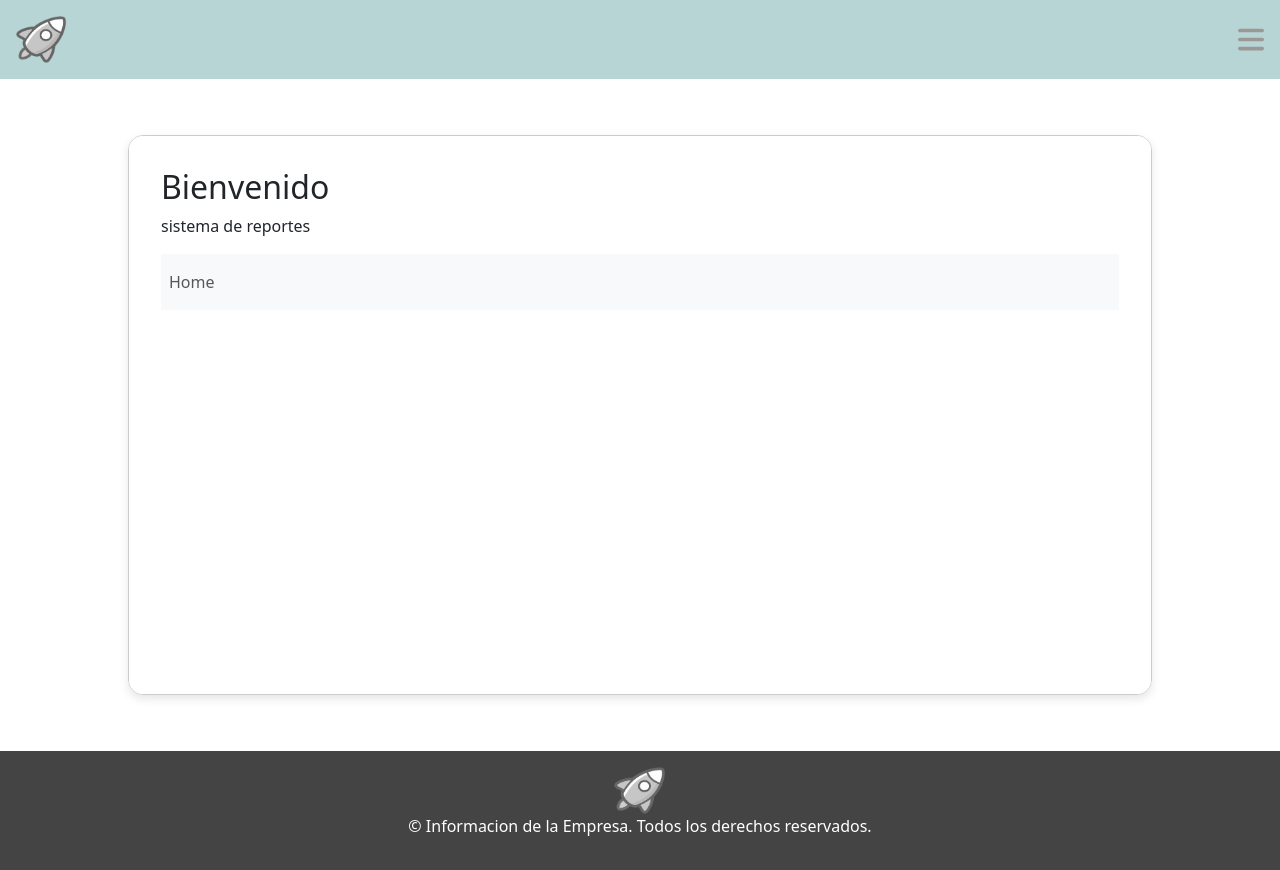
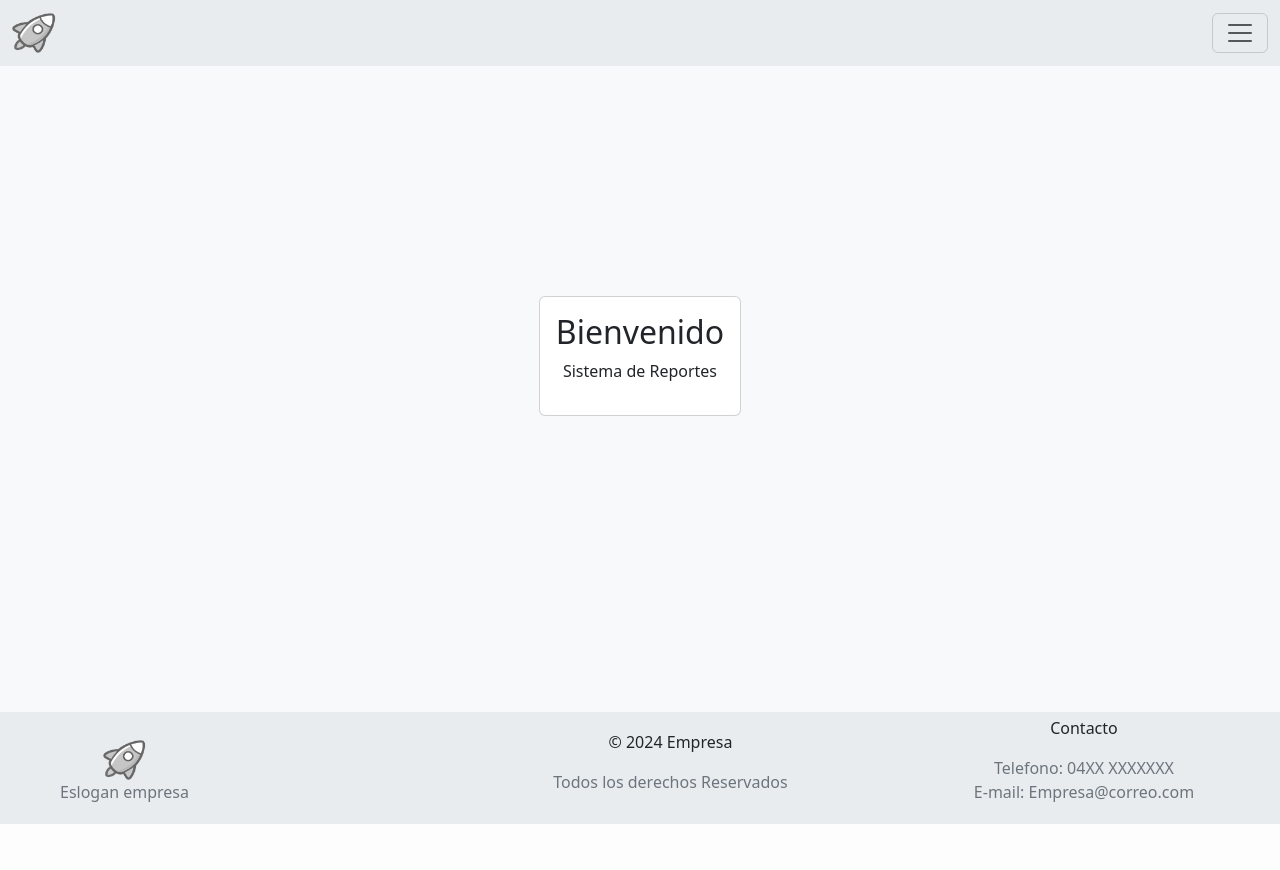
Before and after one commit to JuanKolman/Proyecto-Django, a Django app: page / in a window 1280 px wide. After the commit the page ends 824 px from the top, so only its background shows below. Run offline with Django 5.2, Linux system fonts and the light colour scheme; the visitor is signed in with stand-in values (Sample User, id 1).

Commit message:
first bootstrap templates

```diff
--- a/report/templates/home.html
+++ b/report/templates/home.html
@@ -3,22 +3,14 @@
 
 {% block content %}
 {{ error }}
-<div class="main-card">
-    <h2>Bienvenido</h2>
-    <div class="login-card">
-        <div>
-            <p>sistema de reportes</p>
+<div class="d-flex justify-content-center align-items-center">
+    <div class="card">
+        <div class="card-body">
+            <h2 class="card-title text-center">Bienvenido</h2>
+            <div>
+                <p class="text-center">Sistema de Reportes</p>
+            </div>
         </div>
-        <nav class="navbar navbar-expand-lg navbar-light bg-light">
-            <ul class="navbar-nav">
-                <li class="nav-item">
-                    <a class="nav-link" href="{% url 'home' %}">Home</a>
-                </li>
-
-            </ul>
-        </nav>
     </div>
-    <div class="col-md-10">
-   </div>
 </div>
 {% endblock content %}
--- a/report/templates/layouts/base.html
+++ b/report/templates/layouts/base.html
@@ -1,51 +1,101 @@
-{% load static %}
 <!DOCTYPE html>
-<html>
+<html lang="es">
 <head>
     <meta charset="UTF-8">
+    <meta name="viewport" content="width=device-width, initial-scale=1.0">
     <title>Centro de Reportes</title>
-    <link rel="stylesheet" href="{% static 'css/styles.css' %}">
+    <!-- Bootstrap CSS -->
     <link href="https://cdn.jsdelivr.net/npm/bootstrap@5.3.3/dist/css/bootstrap.min.css" rel="stylesheet" integrity="sha384-QWTKZyjpPEjISv5WaRU9OFeRpok6YctnYmDr5pNlyT2bRjXh0JMhjY6hW+ALEwIH" crossorigin="anonymous">
-    <script src="https://cdn.jsdelivr.net/npm/bootstrap@5.3.3/dist/js/bootstrap.bundle.min.js" integrity="sha384-YvpcrYf0tY3lHB60NNkmXc5s9fDVZLESaAA55NDzOxhy9GkcIdslK1eN7N6jIeHz" crossorigin="anonymous"></script>
+    {% load static %}
 
  </head>
+ <link rel="shortcut icon" type="image/x-icon" href="{% static 'logo3.png' %}">
  <body>
     <header>
-        <div class="logo">
-            <a href="{% url 'home' %}">
-                <img src="{% static 'img/logo.png' %}" alt="LOGO DE LA EMPRESA">
+        <nav class="navbar bg-body-secondary fixed-top">
+            <div class="container-fluid">
+                <a class="navbar-brand" href="#">
+                    <img src="{% static 'img/logo.png' %}" alt="Logo Empresa" height="40">
                 </a>
+                <button class="navbar-toggler" type="button" data-bs-toggle="offcanvas" data-bs-target="#offcanvasNavbar" aria-controls="offcanvasNavbar" aria-label="Toggle navigation">
+                <span class="navbar-toggler-icon"></span>
+                </button>
+                <div class="offcanvas offcanvas-end" tabindex="-1" id="offcanvasNavbar" aria-labelledby="offcanvasNavbarLabel">
+                    <div class="offcanvas-header">
+                  <h5 class="offcanvas-title" id="offcanvasNavbarLabel">Empresa</h5>
+                  <button type="button" class="btn-close" data-bs-dismiss="offcanvas" aria-label="Close"></button>
                 </div>
-        <div class="menu">
-            <img class="menu-button" src="{% static 'img/menu.svg' %}" alt="Menú" ">
-            <div class="menu-items" id="menu-items">
-                    {% if request.user.is_authenticated %}
-                    <button class="btn btn-info" onclick="location.href='{% url 'home' %}'">Home</button>
-                    <button class="btn btn-info" href="#">About</button>
-                    <button class="btn btn-info" href="#">Contact</button>
-                    <form method="POST" action="{% url 'signout' %}">
-                        {% csrf_token %}
-                        <button class="btn btn-danger" type="submit">Cerrar Sesión</button>
+                <div class="offcanvas-body">
+                  <ul class="navbar-nav justify-content-end flex-grow-1 pe-3">
+                    <li class="nav-item">
+                      <a class="nav-link active" aria-current="page" href="#">Home</a>
+                    </li>
+                    <li class="nav-item">
+                      <a class="nav-link" href="#">Link</a>
+                    </li>
+                    <li class="nav-item dropdown">
+                      <a class="nav-link dropdown-toggle" href="#" role="button" data-bs-toggle="dropdown" aria-expanded="false">
+                        Dropdown
+                      </a>
+                      <ul class="dropdown-menu">
+                        <li><a class="dropdown-item" href="#">Action</a></li>
+                        <li><a class="dropdown-item" href="#">Another action</a></li>
+                        <li>
+                          <hr class="dropdown-divider">
+                        </li>
+                        <li><a class="dropdown-item" href="#">Something else here</a></li>
+                      </ul>
+                    </li>
+                  </ul>
+                  <form class="d-flex mt-3" role="search">
+                    <input class="form-control me-2" type="search" placeholder="Search" aria-label="Search">
+                    <button class="btn btn-outline-success" type="submit">Search</button>
                   </form>
-                    {% else %}
-                    <button class="btn btn-info" onclick="location.href='{% url 'signin' %}'">Iniciar Sesión</button>
-                    {% endif %}
-                </ul>
                 </div>
               </div>
+            </div>
+          </nav>
     </header>
-    <main>
+
+    <main class="bg-body-tertiary">
+
+    <div class="home-background d-flex justify-content-center align-items-center" style="height: 89vh">
           {% block content %}
-        {% endblock %}
+          {% endblock content %}
+    </div>
+
     </main>
+
     <footer>
-        <div class="logo">
-            <a href="{% url 'home' %}">
-                <img src="{% static 'img/logo.png' %}" alt="LOGO DE LA EMPRESA">
+        <div class="container-fluid">
+            <div class="row p-5 pb-1 pt-1 bg-body-secondary text-dark">
+                <div class="col-xs-12 col-md-6 col-lg-5 pt-4 d-flex align-items-center text-center">
+                    <div>
+                        <a class="navbar-brand" href="#">
+                            <img src="{% static 'img/logo.png' %}" alt="Logo Empresa" height="40">
                         </a>
+                        <p class="text-secondary">Eslogan empresa</p>
                     </div>
-        <p>&copy; Informacion de la Empresa. Todos los derechos reservados.</p>
+                </div>
+                <div class="col-xs-12 col-md-1 col-lg-4 pt-1 d-flex align-items-center text-center">
+                    <div class="mb-0">
+                        <p class="h12">© 2024 Empresa</p>
+                        <p class="text-secondary">Todos los derechos Reservados</p>
+                    </div>
+                </div>
+                <div class="col-xs-12 col-md-6 col-lg-3 text-center">
+                    <div class="mb-0">
+                        <p class="h0">Contacto</p>
+                    </div>
+                    <div class="mb-0">
+                        <p style style="line-height: 100%">
+                        <p class="text-secondary">Telefono: 04XX XXXXXXX <br /> E-mail: Empresa@correo.com</p>
+                </div>
+              </div>
+            </div>
+        </div>
     </footer>
-    <script src="{% static 'js/script.js' %}"></script>
+    <!-- Bootstrap JS -->
+    <script src="https://cdn.jsdelivr.net/npm/bootstrap@5.3.3/dist/js/bootstrap.bundle.min.js" integrity="sha384-YvpcrYf0tY3lHB60NNkmXc5s9fDVZLESaAA55NDzOxhy9GkcIdslK1eN7N6jIeHz" crossorigin="anonymous"></script>
 </body>
 </html>
--- a/website/settings.py
+++ b/website/settings.py
@@ -125,6 +125,10 @@ STATICFILES_DIRS=[
 ]
 MEDIA_ROOT=os.path.join(BASE_DIR, 'uploads')
 MEDIA_URL='/uploads/'
+
+LOGIN_REDIRECT_URL = 'home'
+#LOGOUT_REDIRECT_URL = 'home'
+
 # Default primary key field type
 # https://docs.djangoproject.com/en/5.1/ref/settings/#default-auto-field
 
```
Also changed, not shown: report/templates/registration/login.html (+14 -14 lines), report/templates/registration/register.html (+9 -6 lines). Lines whose indentation alone changed are shown as unchanged.
